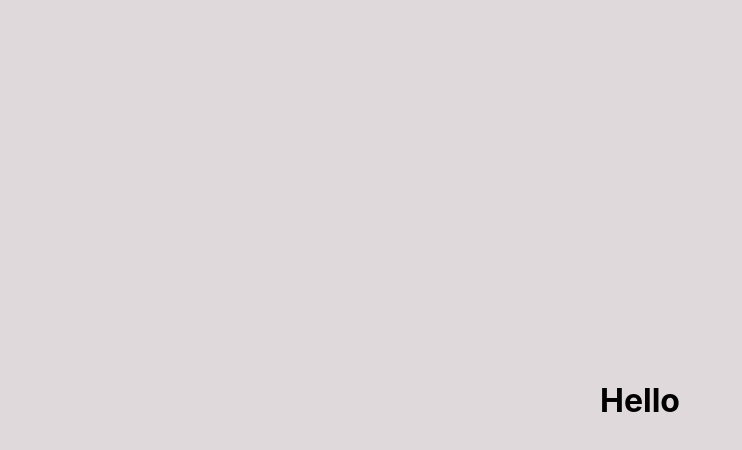
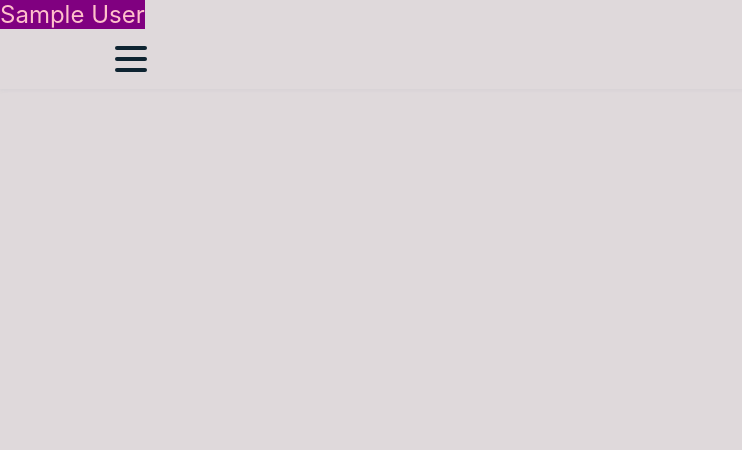
Before and after one commit to liav2002/FSWD_PR5_0871_3728, a React (Create React App) app in the folder app/: page /home in a window 1280 px wide. Shown: the top 450 px of the page, without its empty margins (0-742 px from the left). Built offline with nearby package versions, Linux system fonts and the light colour scheme; sample sign-in values are in the browser's storage.

Commit message:
home page

```diff
--- a/app/src/components/home.js
+++ b/app/src/components/home.js
@@ -1,13 +1,60 @@
 import React from 'react';
+import {Link, Switch, Route, useRouteMatch } from 'react-router-dom';
+import Info from './info';
+import Albums from './albums';
+import Posts from './posts';
+import Todos from './todos';
+import '../css/home.css';
+import { FontAwesomeIcon } from '@fortawesome/react-fontawesome';
+import { faSignOutAlt } from '@fortawesome/free-solid-svg-icons';
 
 function Home() {
   const user = JSON.parse(localStorage.getItem('user'));
+  let { url, path } = useRouteMatch();
 
   return (
     <>
-      <div className="container">
+      <nav>
+      <div class="navbar">
+        <span className="navbar-name">{user.name}</span>
+        <div class="container nav-container">
+            <input class="checkbox" type="checkbox" name="" id="" />
+            <div class="hamburger-lines">
+              <span class="line line1"></span>
+              <span class="line line2"></span>
+              <span class="line line3"></span>
+        </div>
+          <div class="menu-items">
+            <li>
+              <Link to={`${url}/info`} className="navbar-link">Info</Link></li>
+            <li>
+              <Link to={`${url}/todos`} className="navbar-link">Todos</Link>
+            </li>
+            <li>
+              <Link to={`${url}/posts`} className="navbar-link">Posts</Link>
+            </li>
+            <li>
+              <Link to={`${url}/albums`} className="navbar-link">Albums</Link>
+            </li>
+            <Link
+              to="/login"
+              onClick={() => localStorage.setItem('user', null)}
+              className="logout-link"
+              >
+              <FontAwesomeIcon icon={faSignOutAlt} className="logout-icon" />
+            </Link>
+          </div>
+        </div>
+      </div>
+    </nav>
+    <div className="container">
         <div className="content">
-            <h1>Hello</h1>
+          <Switch>
+            <Route path={`${path}/info`} component={Info} />
+            <Route path={`${path}/todos`} component={Todos} />
+            <Route path={`${path}/posts`} component={Posts} />
+            <Route path={`${path}/albums`} component={Albums} />
+          </Switch>
         </div>
       </div>
     </>
--- /dev/null
+++ b/app/src/css/home.css
@@ -0,0 +1,155 @@
+#title {
+    font-size: 32px;
+    margin-top: 0px;
+}
+
+* {
+  margin: 0;
+  padding: 0;
+  box-sizing: border-box;
+}
+
+.container {
+  max-width: 1050px;
+  width: 90%;
+  margin: auto;
+}
+
+.navbar {
+  width: 100%;
+  box-shadow: 0 1px 4px rgb(146 161 176 / 15%);
+}
+
+.nav-container {
+  display: flex;
+  justify-content: space-between;
+  align-items: center;
+  height: 62px;
+}
+
+.navbar .menu-items {
+  display: flex;
+}
+
+.navbar .nav-container li {
+  list-style: none;
+}
+
+.navbar .nav-container a {
+  text-decoration: none;
+  color: #0e2431;
+  font-weight: 500;
+  font-size: 1.2rem;
+  padding: 0.7rem;
+}
+
+.navbar .nav-container a:hover{
+    font-weight: bolder;
+}
+
+.nav-container {
+  display: block;
+  position: relative;
+  height: 60px;
+}
+
+.nav-container .checkbox {
+  position: absolute;
+  display: block;
+  height: 32px;
+  width: 32px;
+  top: 20px;
+  left: 20px;
+  z-index: 5;
+  opacity: 0;
+  cursor: pointer;
+}
+
+.nav-container .hamburger-lines {
+  display: block;
+  height: 26px;
+  width: 32px;
+  position: absolute;
+  top: 17px;
+  left: 0px;
+  z-index: 2;
+  display: flex;
+  flex-direction: column;
+  justify-content: space-between;
+}
+
+.nav-container .hamburger-lines .line {
+  display: block;
+  height: 4px;
+  width: 100%;
+  border-radius: 10px;
+  background: #0e2431;
+}
+
+.nav-container .hamburger-lines .line1 {
+  transform-origin: 0% 0%;
+  transition: transform 0.4s ease-in-out;
+}
+
+.nav-container .hamburger-lines .line2 {
+  transition: transform 0.2s ease-in-out;
+}
+
+.nav-container .hamburger-lines .line3 {
+  transform-origin: 0% 100%;
+  transition: transform 0.4s ease-in-out;
+}
+
+.navbar .menu-items {
+  padding-top: 120px;
+  box-shadow: inset 0 0 2000px rgba(255, 255, 255, .5);
+  height: 100vh;
+  width: 100%;
+  transform: translate(-150%);
+  display: flex;
+  flex-direction: column;
+  margin-left: -40px;
+  padding-left: 50px;
+  transition: transform 0.5s ease-in-out;
+  text-align: center;
+}
+
+.navbar .menu-items li {
+  margin-bottom: 1.2rem;
+  font-size: 1.5rem;
+  font-weight: 500;
+}
+
+.logo {
+  position: absolute;
+  top: 5px;
+  right: 15px;
+  font-size: 1.2rem;
+  color: #0e2431;
+}
+
+.nav-container input[type="checkbox"]:checked ~ .menu-items {
+  transform: translateX(0);
+}
+
+.nav-container input[type="checkbox"]:checked ~ .hamburger-lines .line1 {
+  transform: rotate(45deg);
+}
+
+.nav-container input[type="checkbox"]:checked ~ .hamburger-lines .line2 {
+  transform: scaleY(0);
+}
+
+.nav-container input[type="checkbox"]:checked ~ .hamburger-lines .line3 {
+  transform: rotate(-45deg);
+}
+
+.nav-container input[type="checkbox"]:checked ~ .logo{
+  display: none;
+}
+
+.navbar-name {
+    background-color: purple;
+    color: pink;
+    font-size: x-large;
+  }
```
Also changed, not shown: app/src/components/albums.js (added), app/src/components/info.js (added), app/src/components/posts.js (added), app/src/components/todos.js (added), 2 other files (tests, documents, lock files or other folders).
